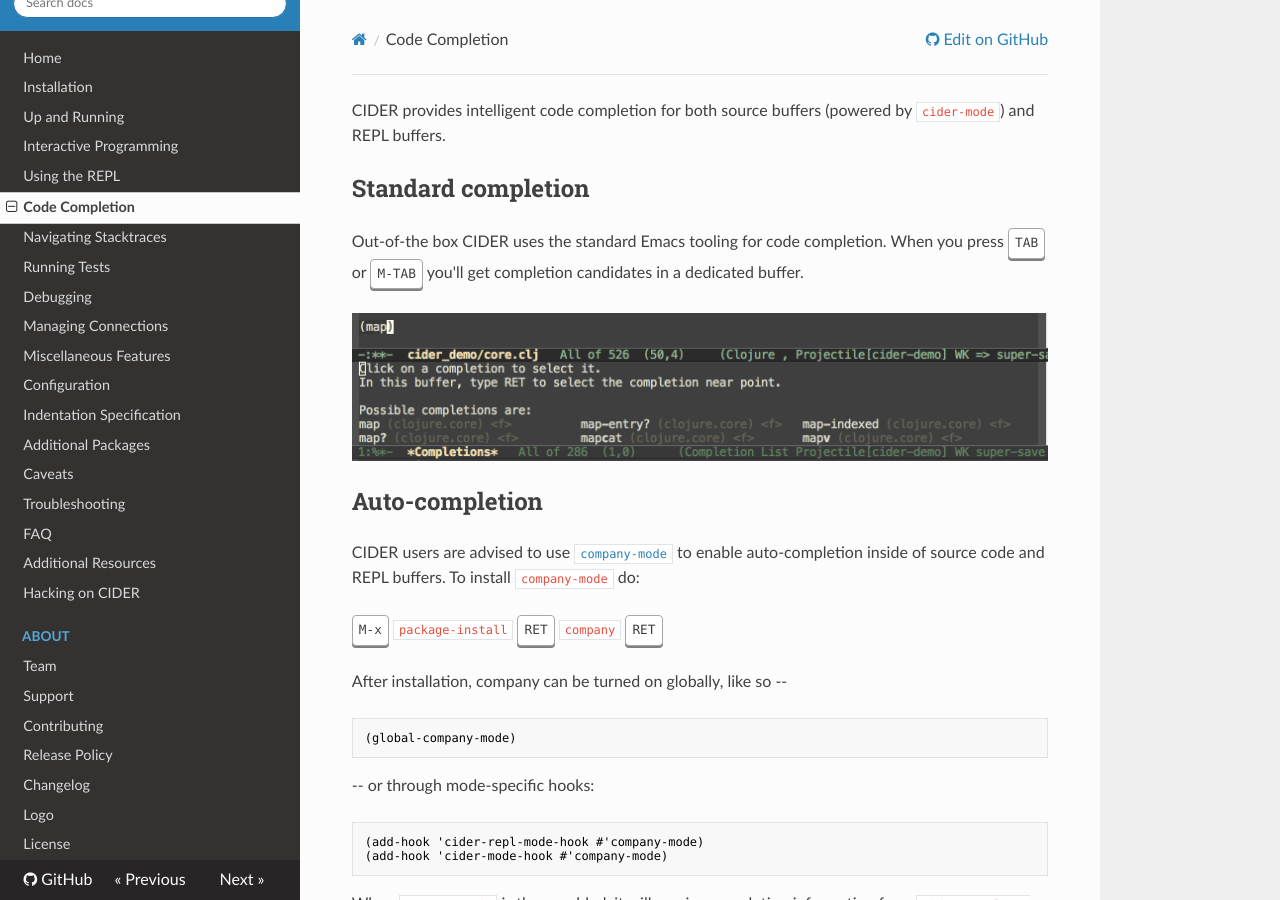
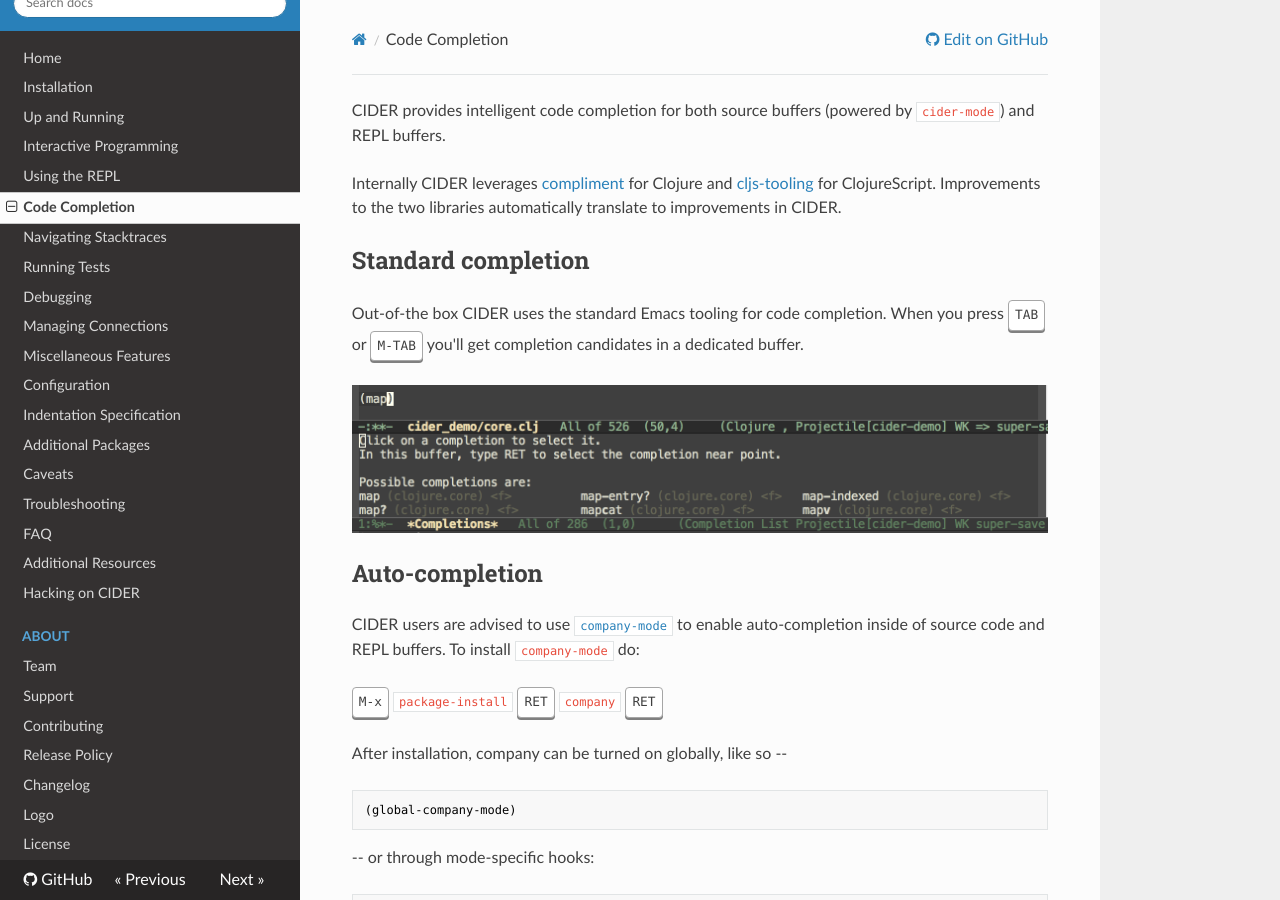
Before and after one commit to clojure-emacs/cider, an MkDocs documentation site: the page built from doc/code_completion.md, in a window 1280 px wide and 900 px high. Built offline with MkDocs 1.6.1, drawn with Linux system fonts in a browser that asks for light colours; nearby versions of some CDN libraries; old or Windows-style settings are respelled for this version of MkDocs.

Commit message:
Add a note about compliment and cljs-tooling

```diff
--- a/doc/code_completion.md
+++ b/doc/code_completion.md
@@ -1,5 +1,10 @@
 CIDER provides intelligent code completion for both source buffers (powered by
 `cider-mode`) and REPL buffers.
+
+Internally CIDER leverages
+[compliment](https://github.com/alexander-yakushev/compliment) for Clojure and
+[cljs-tooling](https://github.com/clojure-emacs/cljs-tooling) for ClojureScript.
+Improvements to the two libraries automatically translate to improvements in CIDER.
 
 ## Standard completion
 
```
